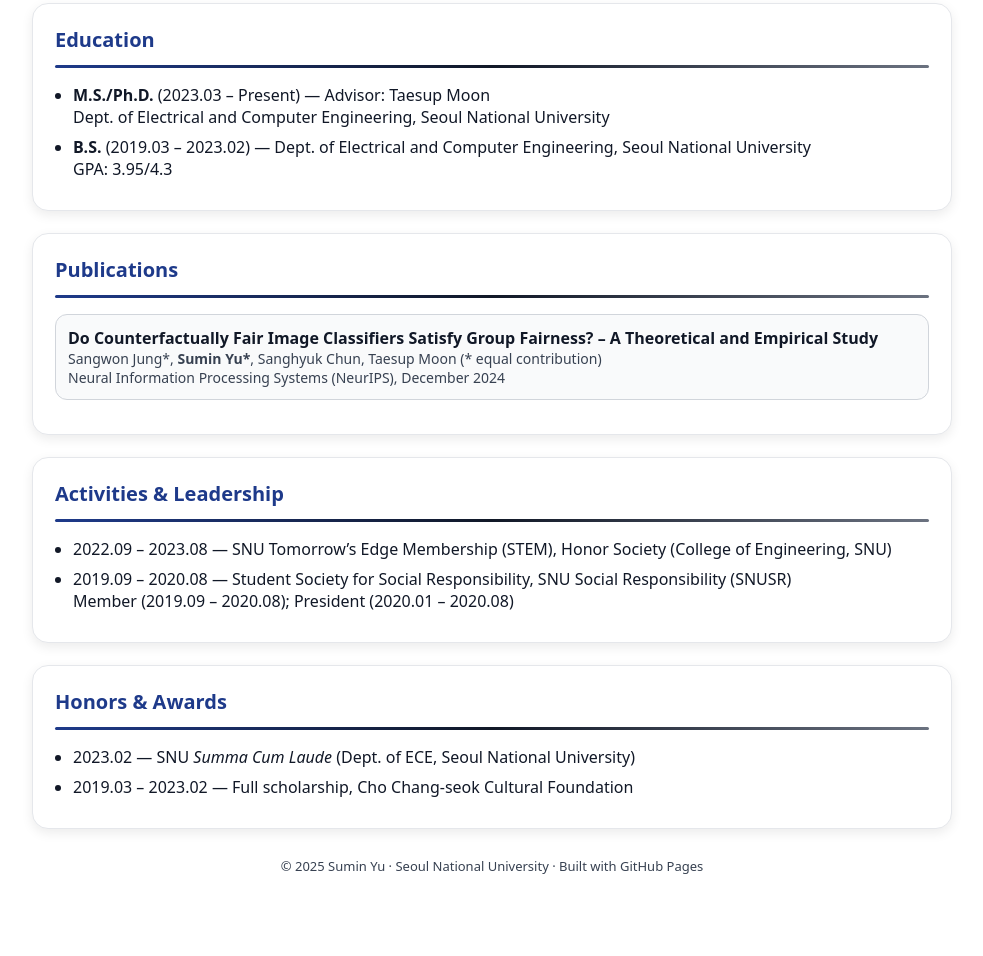
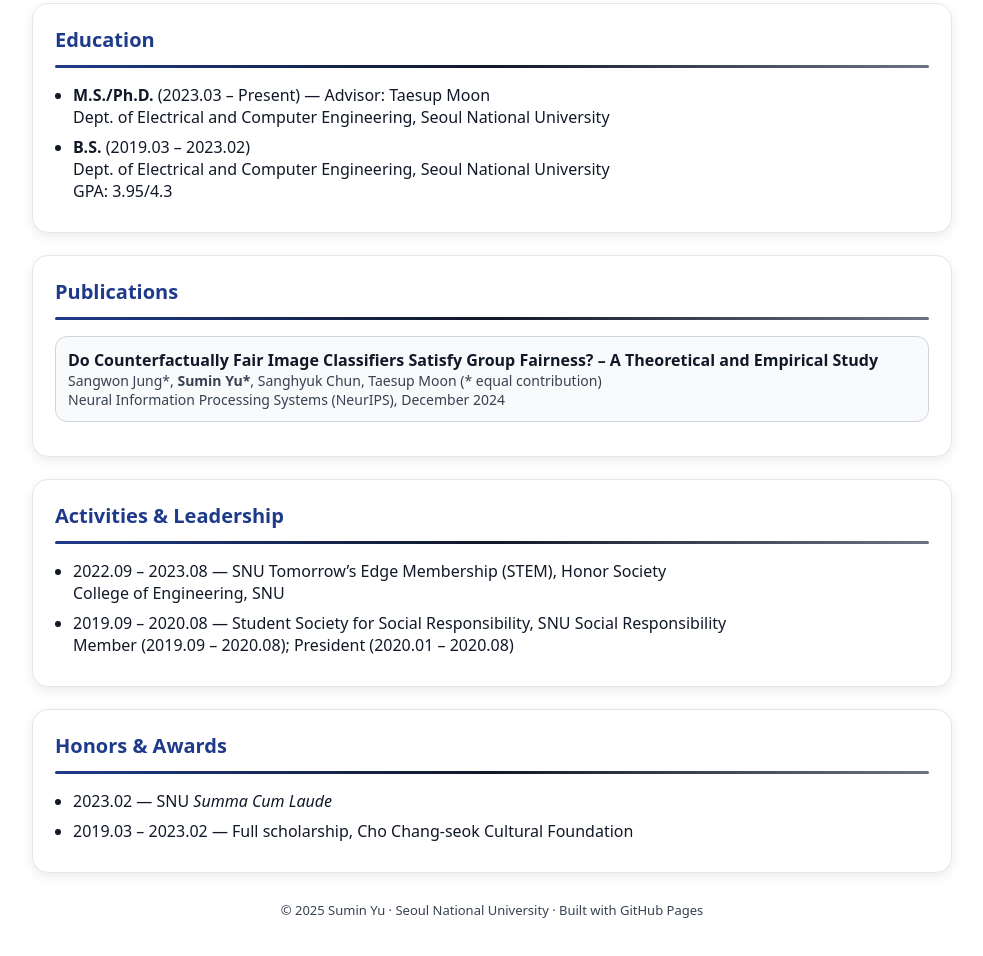
Before and after one commit to sumin-yu/sumin-yu.github.io, a plain HTML site: page index.html in a window 1280 px wide. Shown: the part 594-1550 px from the top of the page, without its empty margins (148-1131 px from the left). Drawn offline with Linux system fonts and the light colour scheme.

Commit message:
Update index.html

```diff
--- a/index.html
+++ b/index.html
@@ -84,7 +84,7 @@
   <!-- 오른쪽: 네모 사진 -->
   <div>
     <img src="sumin.jpeg" alt="Sumin Yu"
-         style="width:200px; height:240px; object-fit:cover; border-radius:8px; border:2px solid var(--accent);" />
+         style="width:200px; height:240px; object-fit:cover; border-radius:8px; " />
   </div>
 </section>
 
@@ -103,7 +103,8 @@
       <ul>
         <li><strong>M.S./Ph.D.</strong> (2023.03 – Present) — Advisor: Taesup Moon<br/>
           Dept. of Electrical and Computer Engineering, Seoul National University</li>
-        <li><strong>B.S.</strong> (2019.03 – 2023.02) — Dept. of Electrical and Computer Engineering, Seoul National University<br/>
+        <li><strong>B.S.</strong> (2019.03 – 2023.02)<br/>
+          Dept. of Electrical and Computer Engineering, Seoul National University<br/>
           GPA: 3.95/4.3</li>
       </ul>
     </section>
@@ -122,8 +123,9 @@
       <h2>Activities & Leadership</h2>
       <div class="rule"></div>
       <ul>
-        <li>2022.09 – 2023.08 — SNU Tomorrow’s Edge Membership (STEM), Honor Society (College of Engineering, SNU)</li>
-        <li>2019.09 – 2020.08 — Student Society for Social Responsibility, SNU Social Responsibility (SNUSR)<br/>
+        <li>2022.09 – 2023.08 — SNU Tomorrow’s Edge Membership (STEM), Honor Society<br/>
+          College of Engineering, SNU</li>
+        <li>2019.09 – 2020.08 — Student Society for Social Responsibility, SNU Social Responsibility<br/>
           Member (2019.09 – 2020.08); President (2020.01 – 2020.08)</li>
       </ul>
     </section>
@@ -132,7 +134,7 @@
       <h2>Honors & Awards</h2>
       <div class="rule"></div>
       <ul>
-        <li>2023.02 — SNU <em>Summa Cum Laude</em> (Dept. of ECE, Seoul National University)</li>
+        <li>2023.02 — SNU <em>Summa Cum Laude</em></li>
         <li>2019.03 – 2023.02 — Full scholarship, Cho Chang-seok Cultural Foundation</li>
       </ul>
     </section>
```
